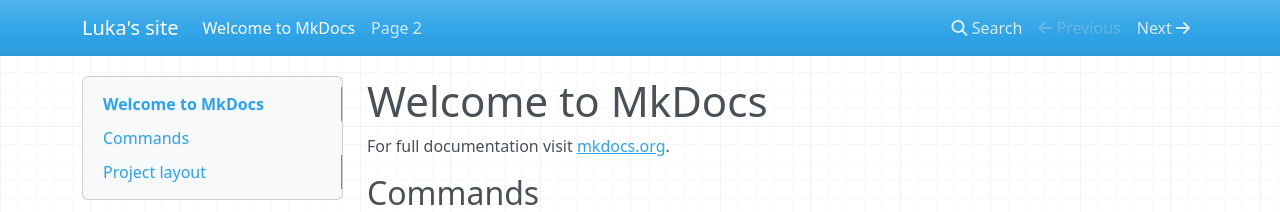
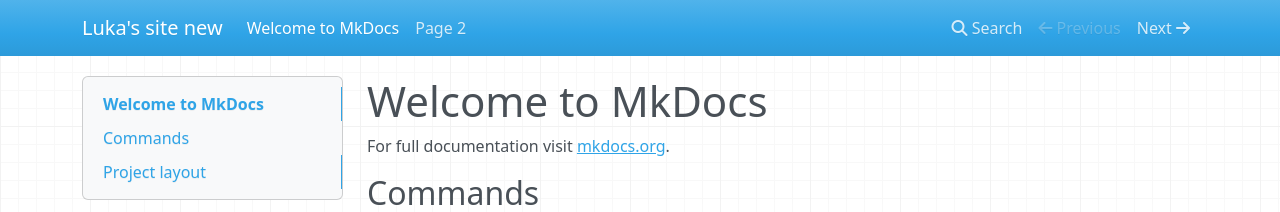
Before and after one commit to ltomasevic/mkdocs, an MkDocs documentation site: the page built from docs/index.md, in a window 1280 px wide. Shown: the top 212 px of the page. Built offline with MkDocs 1.6.1, drawn with Linux system fonts in a browser that asks for light colours; nearby versions of some CDN libraries.

Commit message:
Update mkdocs.yml

```diff
--- a/mkdocs.yml
+++ b/mkdocs.yml
@@ -1,4 +1,4 @@
-site_name: Luka's site
+site_name: Luka's site new
 theme:
   name: mkdocs
   features:
```
